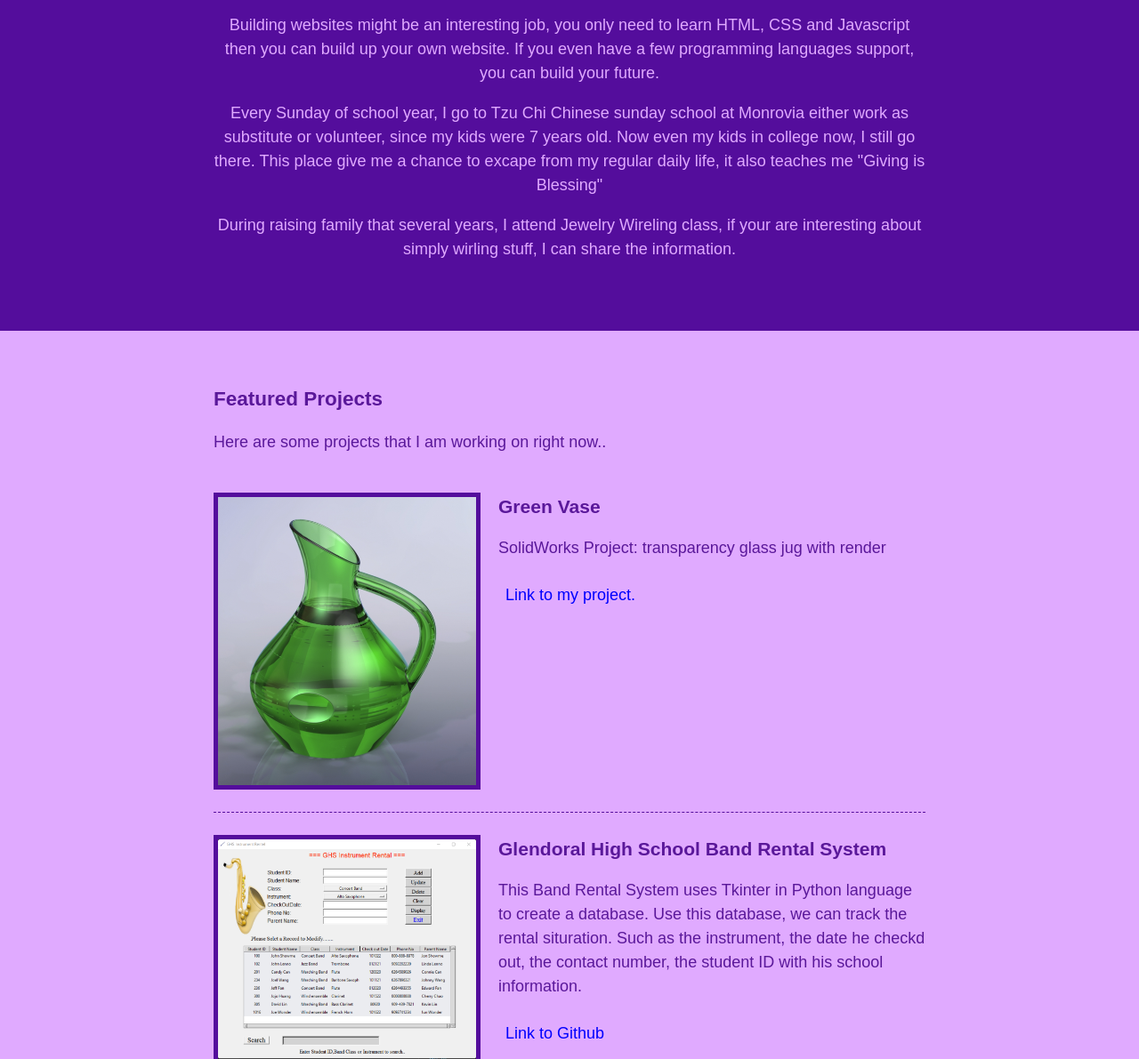
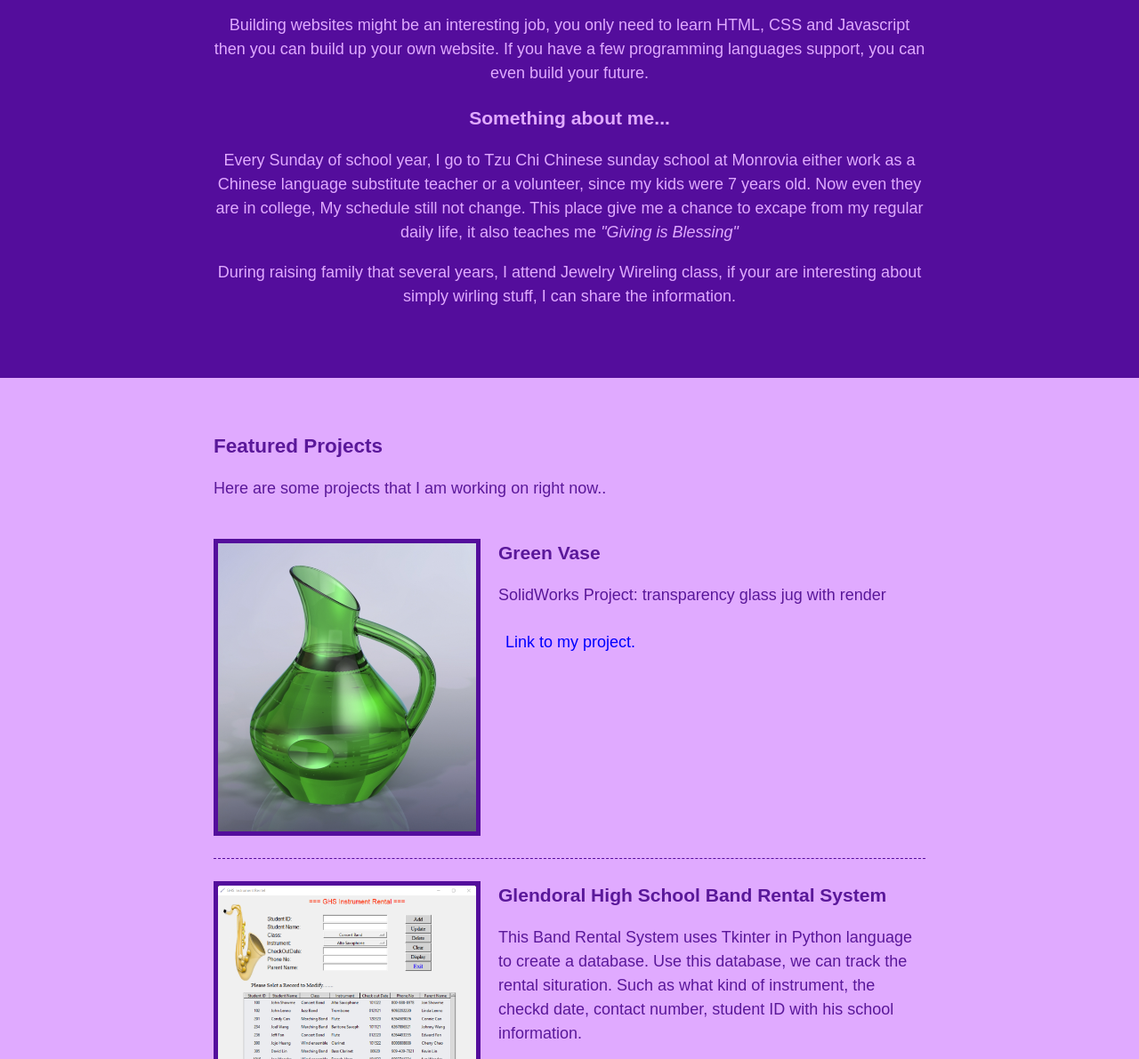
Before and after one commit to tchao168/cis_amanda_portfolio, a plain HTML site: page index.html in a window 1280 px wide. Shown: the part 207-1398 px from the top of the page at 89% size. Drawn offline with Linux system fonts and the light colour scheme; a web font is replaced by a local one.

Commit message:
documrnt modify

```diff
--- a/index.html
+++ b/index.html
@@ -22,12 +22,13 @@
                     <h2>Future Computer Worker</h2>
 
                     <p>Building websites might be an interesting job, you only need to learn HTML, CSS and Javascript
-                        then you can build up your own website.  If you even have a few programming languages support, you can build your future.</p>
+                        then you can build up your own website.  If you have a few programming languages support, you can even build your future.</p>
                     <!-- e.g. I love building websites, and learning to code! -->
-                    <p>Every Sunday of school year, I go to Tzu Chi Chinese sunday school at Monrovia either work as substitute or volunteer,
-                       since my kids were 7 years old.  Now even my kids in college now, I still go there.
-                       This place give me a chance to excape from my regular daily life, it also teaches me <I></I>"Giving is Blessing"
-                       </I></p>
+                    <h3>Something about me...</h3>
+                    <p>Every Sunday of school year, I go to Tzu Chi Chinese sunday school at Monrovia either work as a Chinese language substitute teacher or a volunteer,
+                       since my kids were 7 years old.  Now even they are in college, My schedule still not change.
+                       This place give me a chance to excape from my regular daily life, it also teaches me <I>"Giving is Blessing" </I>
+                       </p>
                     <p> During raising family that several years, I attend Jewelry Wireling class, if your are interesting about simply wirling stuff, I can share the information.</p>
 
                     <!-- e.g. I spent my weekends in the mountains hiking with my friends. -->
@@ -59,8 +60,8 @@
                         <img src="Band_Tinker_Gui.png" alt="Band Rental System">
                         <h3>Glendoral High School Band Rental System</h3>
                         <p>This Band Rental System uses Tkinter in Python language to create a database. Use this
-                            database, we can track the rental situration. Such as the instrument, the date
-                             he checkd out, the contact number, the student ID with his school information.</p>
+                            database, we can track the rental situration. Such as what kind of instrument, the
+                             checkd date, contact number, student ID with his school information.</p>
                          <a class="btn" href="https://github.com/tchao168/Tkinter_BandRentalDB.git" target="_blank">Link to Github</a>
                     </section>
 
```
